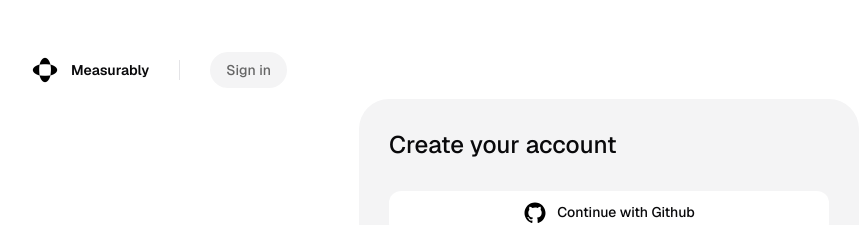
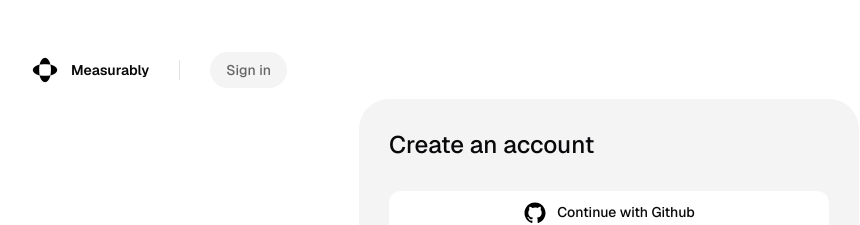
Before and after one commit to Measurely-dev/Measurely, a Next.js app in the folder frontend/: page /register in a window 1280 px wide. Shown: the top 225 px of the page, without its empty margins (31-891 px from the left). Built offline with nearby package versions, Linux system fonts and the light colour scheme.

Commit message:
frontend: typo create account title

```diff
--- a/frontend/src/app/(auth)/register/page.tsx
+++ b/frontend/src/app/(auth)/register/page.tsx
@@ -20,7 +20,7 @@ export default function Register() {
       <AuthNavbar href="/sign-in" button="Sign in" />
       <ContentContainer>
         <AuthForm
-          title="Create your account"
+          title="Create an account"
           providers={true}
           form={[
             {
```
